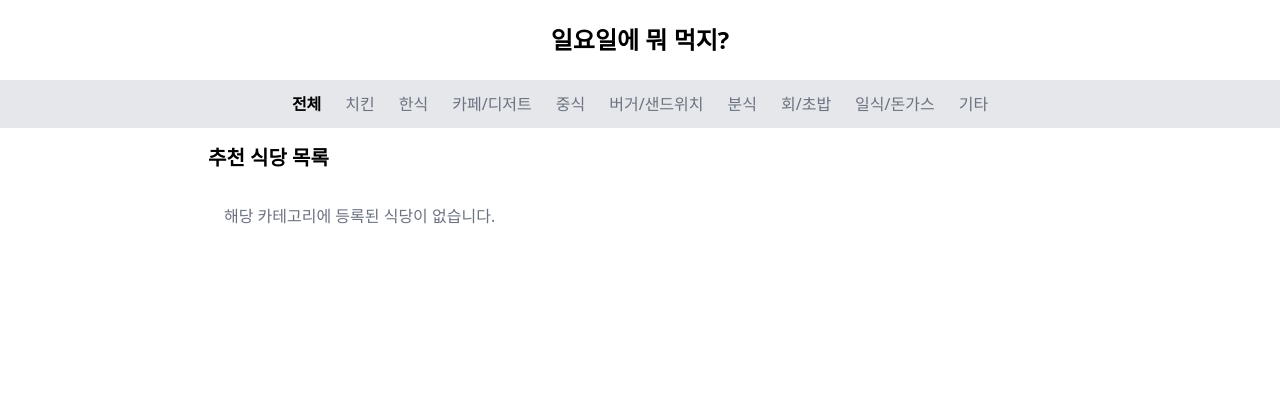
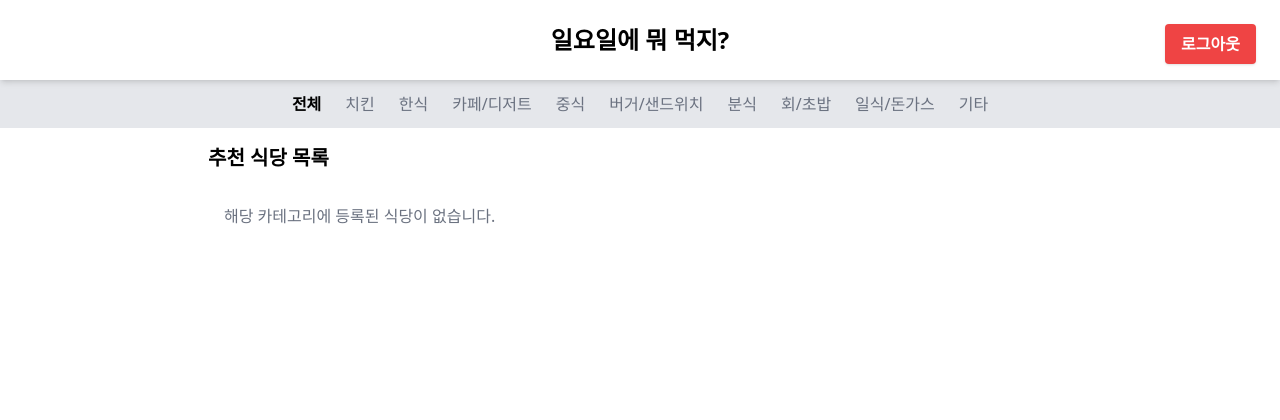
Before and after one commit to msms804/jungle-team7-week0, a Flask app: page /list in a window 1280 px wide. Shown: the top 420 px of the page. Run offline with Flask 3, Linux system fonts and the light colour scheme; the visitor is signed in with stand-in values (Sample User, id 1); data that the repository does not hold is empty; some libraries are stand-ins or nearby versions.

Commit message:
로그아웃기능추가

```diff
--- a/app.py
+++ b/app.py
@@ -181,10 +181,15 @@ def main():
 @app.route("/logout")
 def logout():
     """
-    수동 로그아웃. (30분 후 자동으로도 세션은 만료됨)
+    - 세션을 비우고 로그인 페이지로 이동
+    - 30분 자동 로그아웃도 적용됨 (세션 유지 시간 설정)
     """
-    session.clear()
-    return redirect(url_for("login"))
+    session.clear()  # 세션 삭제
+
+    # 로그아웃 메시지를 Flash 메시지로 추가할 수도 있음 (선택 사항)
+    flash("로그아웃 되었습니다. 다시 로그인 해주세요.", "info")
+
+    return redirect(url_for("login"))  # 로그인 페이지로 이동
 
 ##################################################
 # 5) 레스토랑 좋아요 기능
@@ -206,8 +211,6 @@ def like_restaurant(restaurant_id):
     )
 
     return redirect(url_for("main"))
-
-
 
 
 
--- a/templates/main.html
+++ b/templates/main.html
@@ -5,14 +5,25 @@
   <meta charset="UTF-8" />
   <meta name="viewport" content="width=device-width, initial-scale=1.0" />
   <title>일요일에 뭐 먹지?</title>
+
+
   <!-- Tailwind CSS -->
   <script src="https://cdn.tailwindcss.com"></script>
 </head>
 
 <body>
   <!-- 헤더 -->
-  <header class="w-full text-center py-6 bg-white shadow-md">
+  <header class="w-full relative py-6 bg-white shadow-md text-center">
+    <!-- 제목: 중앙 정렬 -->
     <h1 class="text-2xl font-bold">일요일에 뭐 먹지?</h1>
+
+    <!-- 로그아웃 버튼: 오른쪽 상단 정렬 -->
+    <a href="{{ url_for('logout') }}"
+       class="absolute right-6 top-6 px-4 py-2 bg-red-500 hover:bg-red-600 text-white font-semibold rounded shadow">
+      로그아웃
+    </a>
+  </header>
+
   </header>
 
     <!-- 링크 입력 플로팅 버튼 -->
```
